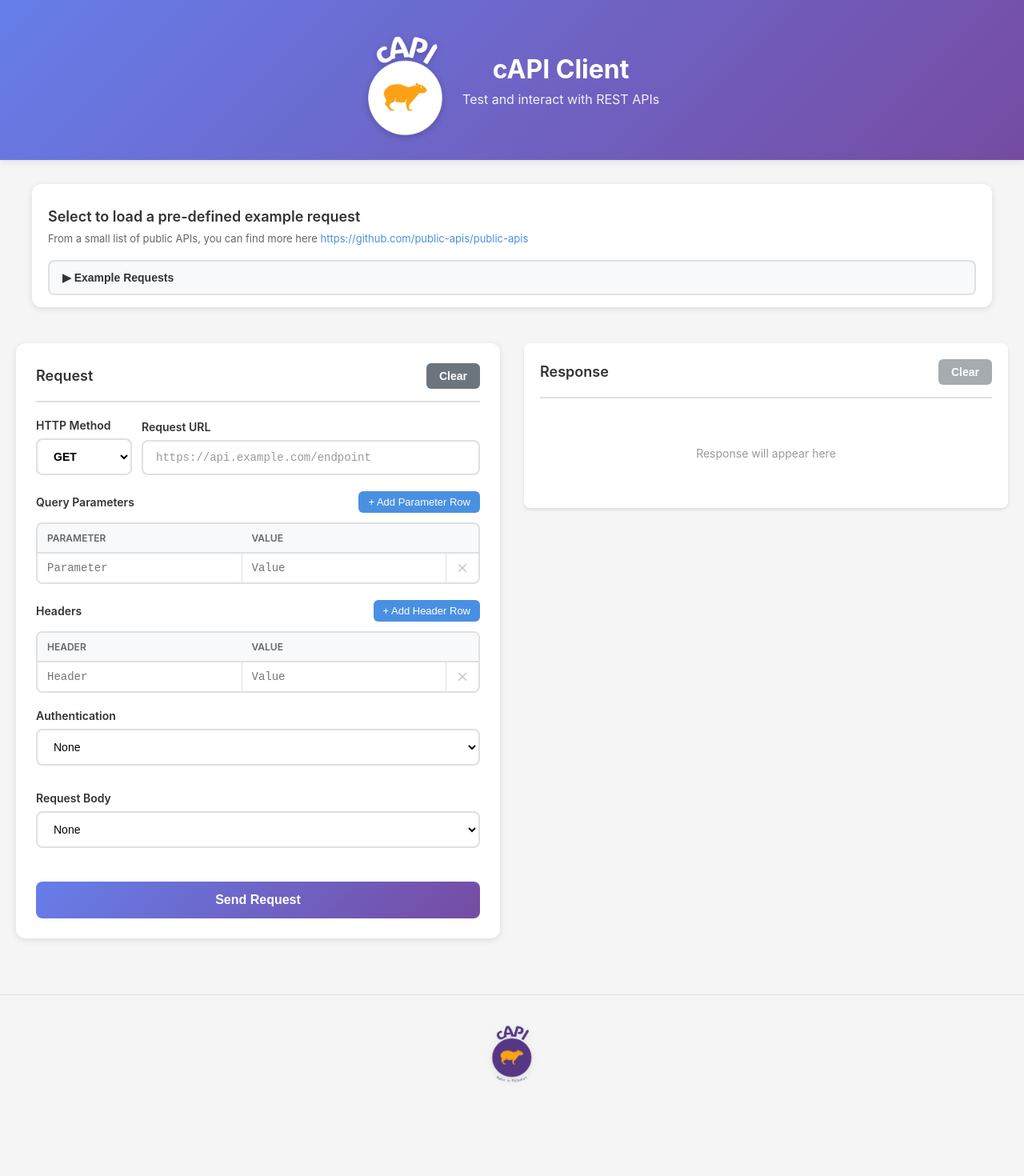
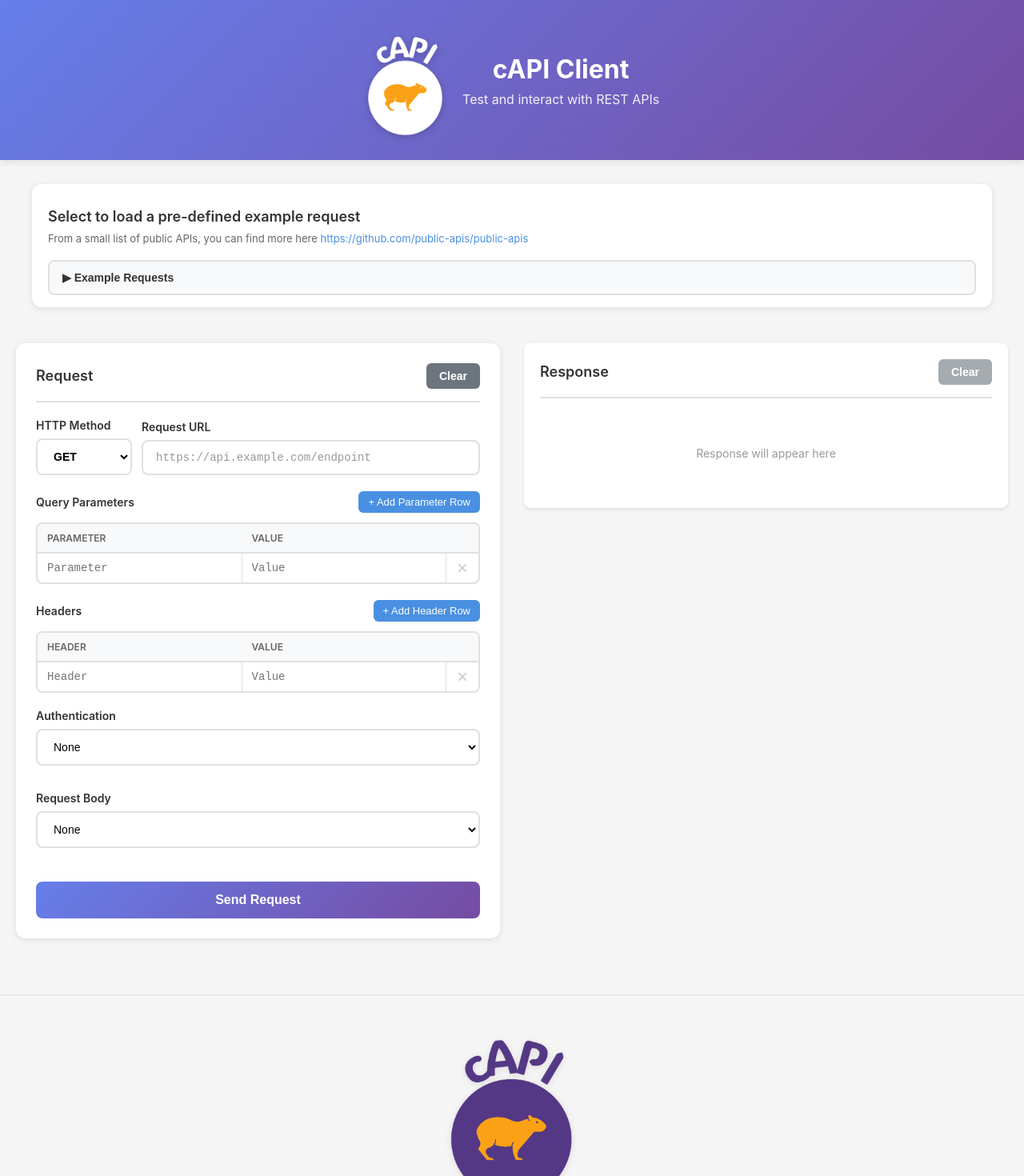
Before and after one commit to dsurdaneta/capi-client, a React (Create React App) app: page / in a window 1280 px wide. Shown: the top 1470 px of the page at 80% size. Before the commit the page ends 1388 px from the top, so only its background shows below. Built offline with nearby package versions, Linux system fonts and the light colour scheme.

Commit message:
update footer style

```diff
--- a/src/App.css
+++ b/src/App.css
@@ -165,7 +165,7 @@
 }
 
 .app-footer-logo {
-  height: 80px;
+  height: 250px;
   width: auto;
   filter: drop-shadow(0 2px 4px rgba(0, 0, 0, 0.1));
 }
```
